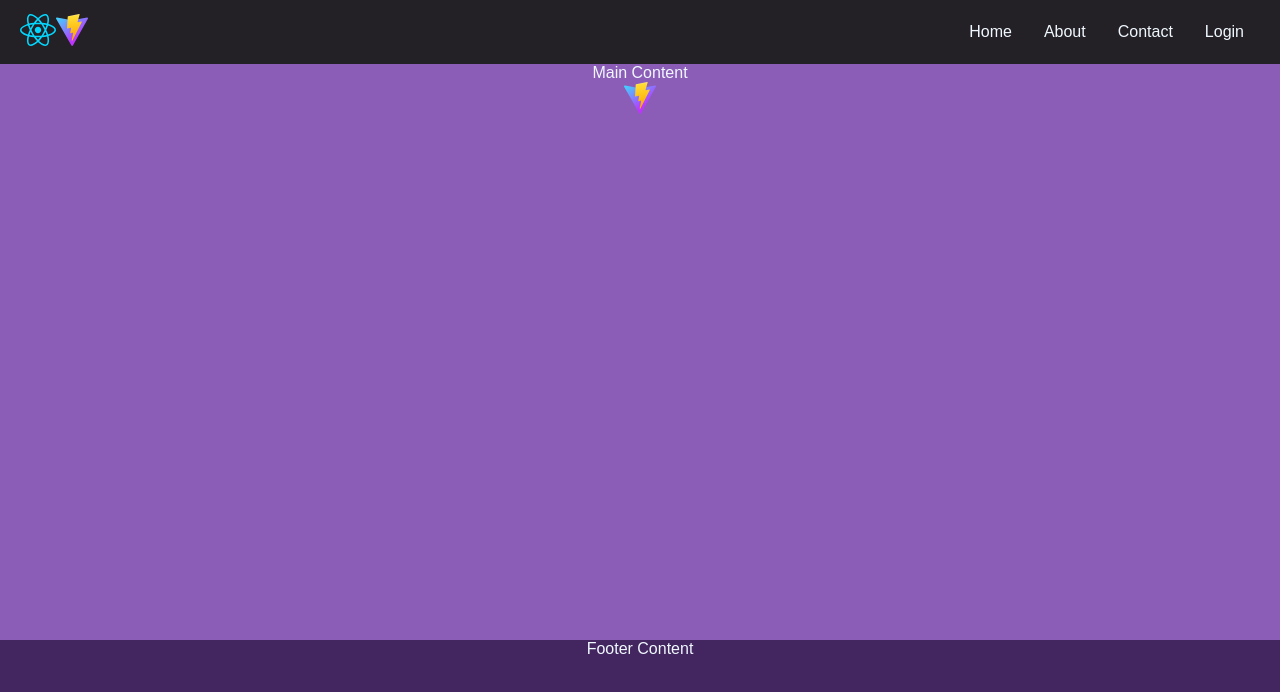
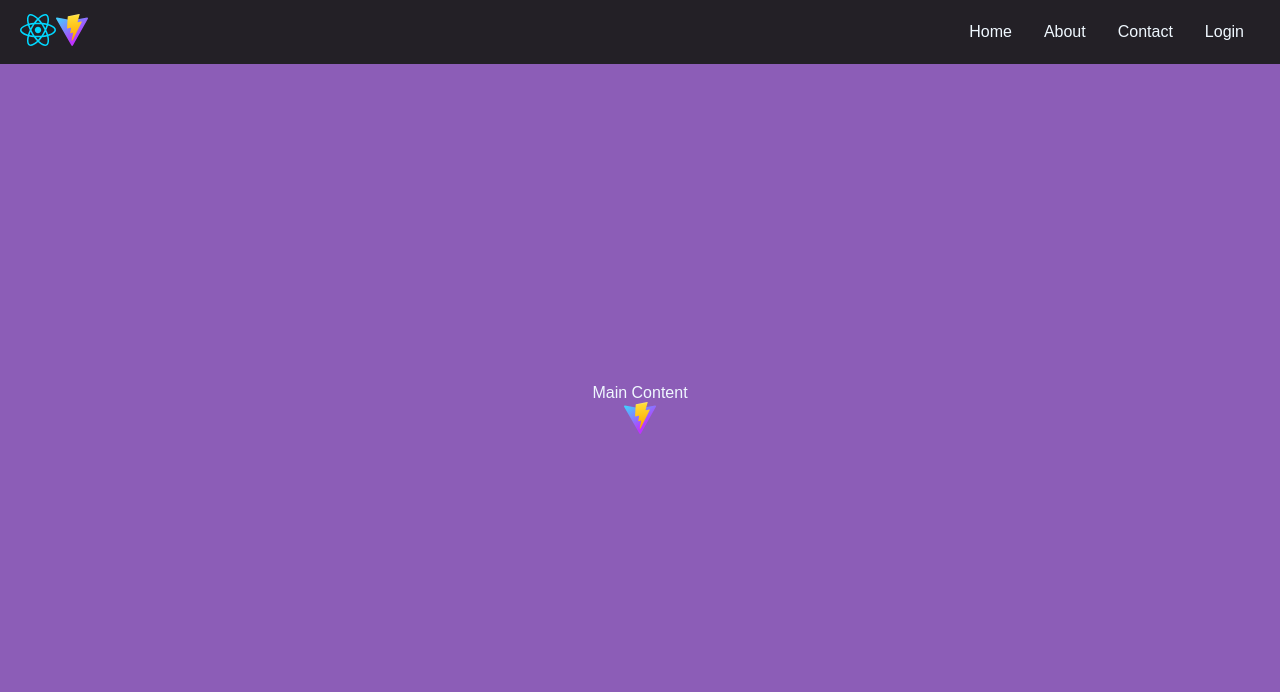
Before and after one commit to RumeshKumara/React-app-MCodes, a React (Vite) app: page / in a window 1280 px wide. Shown: the top 692 px of the page. Built offline with nearby package versions, Linux system fonts and the light colour scheme.

Commit message:
..React router create current file

```diff
--- a/src/App.jsx
+++ b/src/App.jsx
@@ -57,7 +57,7 @@ function App() {
         <HeaderContent/>
         <BodyContent/>
 
-        <FooterContent/>
+        {/* <FooterContent/> */}
 
       </div>
     </>
--- a/src/Components/BodyContent/BodyContent.css
+++ b/src/Components/BodyContent/BodyContent.css
@@ -1,6 +1,7 @@
 
 #bodycontent{
-    min-height: 72vh;
+    min-height: 92vh;
     background-color: rgb(140, 93, 183);
     text-align: center;
+    padding-top: 20rem;
 }
```
